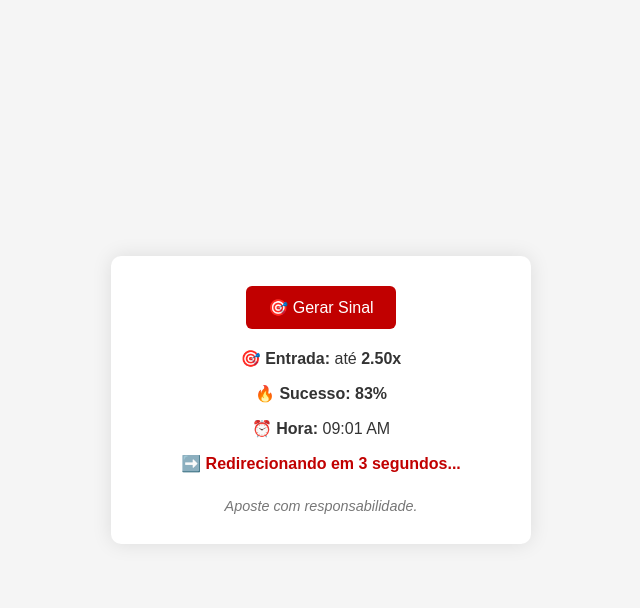
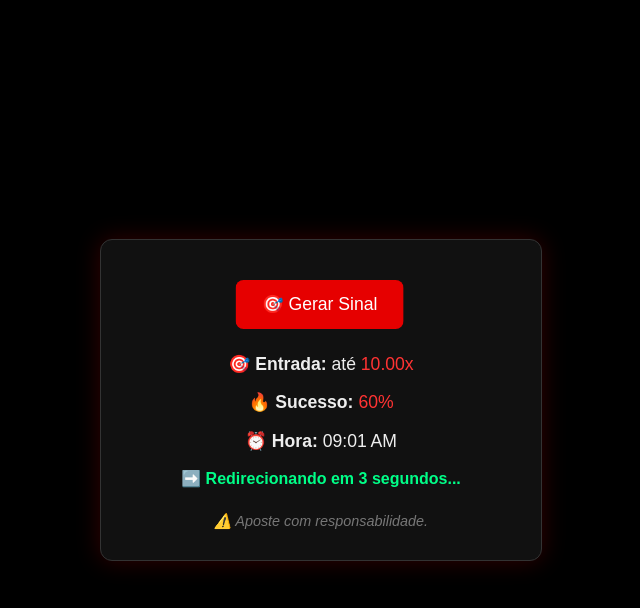
Before and after one commit to Jemusse/Bot-aviator-inteligente, a plain HTML site: page index.html in a window 1280 px wide. Both pictures are taken after a click on the button "🎯 Gerar Sinal". Shown: the whole page, without its empty margins (319-959 px from the left). Drawn offline with Linux system fonts and the light colour scheme.

Commit message:
Update index.html

```diff
--- a/index.html
+++ b/index.html
@@ -7,7 +7,8 @@
   <style>
     body {
       font-family: Arial, sans-serif;
-      background: #f5f5f5;
+      background: #000;
+      color: #fff;
       display: flex;
       justify-content: center;
       align-items: center;
@@ -16,34 +17,45 @@
     }
 
     .container {
-      background: white;
+      background: #111;
       padding: 30px;
-      border-radius: 10px;
-      box-shadow: 0 0 20px rgba(0,0,0,0.1);
+      border-radius: 12px;
+      box-shadow: 0 0 25px rgba(255, 0, 0, 0.2);
       text-align: center;
-      max-width: 360px;
+      max-width: 380px;
       width: 100%;
+      border: 1px solid #333;
     }
 
     button {
-      background-color: #c10000;
+      background-color: #e60000;
       color: white;
       border: none;
-      padding: 12px 22px;
-      font-size: 1rem;
-      border-radius: 6px;
+      padding: 14px 26px;
+      font-size: 1.1rem;
+      border-radius: 8px;
       cursor: pointer;
-      transition: background 0.2s ease-in-out;
+      margin-top: 10px;
+      animation: vibrar 0.4s infinite;
+      transition: background 0.3s ease-in-out;
     }
 
     button:hover {
-      background-color: #a00000;
+      background-color: #b50000;
+    }
+
+    @keyframes vibrar {
+      0% { transform: translateX(0); }
+      25% { transform: translateX(-2px); }
+      50% { transform: translateX(2px); }
+      75% { transform: translateX(-2px); }
+      100% { transform: translateX(0); }
     }
 
     #sinal {
-      margin-top: 20px;
-      font-size: 1rem;
-      color: #333;
+      margin-top: 25px;
+      font-size: 1.1rem;
+      color: #eee;
       opacity: 0;
       transform: translateY(10px);
       transition: all 0.4s ease-in-out;
@@ -64,8 +76,12 @@
     .contador {
       margin-top: 10px;
       font-weight: bold;
-      color: #c10000;
+      color: #00ff88;
     }
+
+    .verde { color: #00ff88; }
+    .amarelo { color: #ffcc00; }
+    .vermelho { color: #ff3333; }
   </style>
 </head>
 <body>
@@ -74,7 +90,7 @@
     <button onclick="gerarSinal()">🎯 Gerar Sinal</button>
     <div id="sinal"></div>
     <div id="contador" class="contador"></div>
-    <div class="footer">Aposte com responsabilidade.</div>
+    <div class="footer">⚠️ Aposte com responsabilidade.</div>
   </div>
 
   <!-- Som de bip -->
@@ -83,11 +99,13 @@
   <script>
     function gerarSinal() {
       const sinais = [
-        { entrada: "1.80x", chance: "92%" },
-        { entrada: "2.00x", chance: "90%" },
-        { entrada: "2.10x", chance: "87%" },
-        { entrada: "2.30x", chance: "85%" },
-        { entrada: "2.50x", chance: "83%" },
+        { entrada: "1.80x", chance: "92%", cor: "verde" },
+        { entrada: "2.00x", chance: "90%", cor: "verde" },
+        { entrada: "2.10x", chance: "87%", cor: "amarelo" },
+        { entrada: "2.30x", chance: "85%", cor: "amarelo" },
+        { entrada: "2.50x", chance: "83%", cor: "vermelho" },
+        { entrada: "5.00x",  chance: "75%", cor: "vermelho" },
+        { entrada: "10.00x", chance: "60%", cor: "vermelho" }
       ];
 
       const sinal = sinais[Math.floor(Math.random() * sinais.length)];
@@ -95,8 +113,8 @@
       const hora = agora.toLocaleTimeString([], { hour: '2-digit', minute: '2-digit' });
 
       const sinalHTML = `
-        <p><b>🎯 Entrada:</b> até <strong>${sinal.entrada}</strong></p>
-        <p><b>🔥 Sucesso:</b> <strong>${sinal.chance}</strong></p>
+        <p><b>🎯 Entrada:</b> até <span class="${sinal.cor}">${sinal.entrada}</span></p>
+        <p><b>🔥 Sucesso:</b> <span class="${sinal.cor}">${sinal.chance}</span></p>
         <p><b>⏰ Hora:</b> ${hora}</p>
       `;
 
@@ -107,7 +125,7 @@
       // Tocar som
       document.getElementById("bip").play();
 
-      // Iniciar contagem regressiva
+      // Contador regressivo
       let segundos = 5;
       const contadorEl = document.getElementById("contador");
       contadorEl.innerText = `➡️ Redirecionando em ${segundos} segundos...`;
@@ -123,4 +141,4 @@
     }
   </script>
 </body>
-</html>
+    </html>
```
